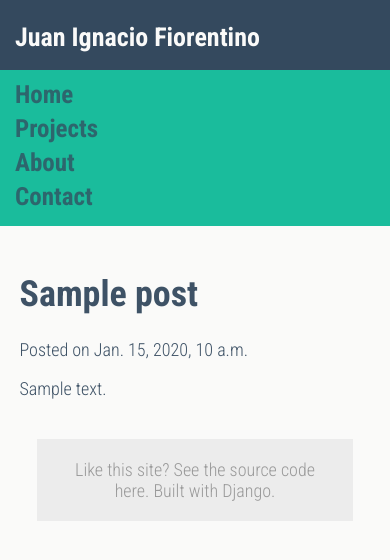
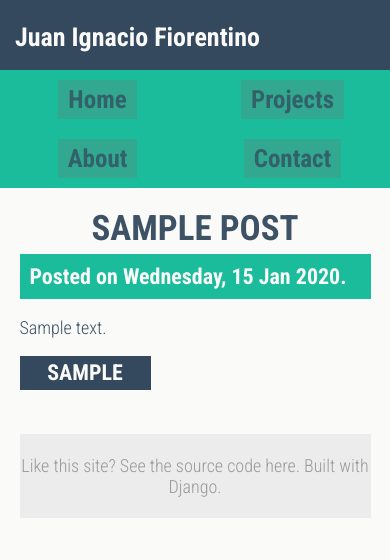
Before and after one commit to juanifioren/juanifioren-com, a Django app: a page that uses app/templates/posts/post.html in a window 390 px wide. Shown: the top 560 px of the page. Run offline with Django 3.2, Linux system fonts and the light colour scheme; tables that the repository leaves empty hold one stand-in row (values such as "Sample post"); some libraries are stand-ins or nearby versions.

Commit message:
Refactoring.

```diff
--- a/app/static/css/site.css
+++ b/app/static/css/site.css
@@ -21,6 +21,13 @@ a:hover,
 a:active {
     text-decoration: none;
     color: inherit;
+}
+
+hr {
+    border: 0;
+    height: 0;
+    border-top: 1px solid #ececec;
+    margin: 20px 0;
 }
 
 .sidebar {
@@ -96,6 +103,10 @@ a:active {
     padding: 20px 0px;
 }
 
+.content-wrapper h1 {
+    margin: 5px;
+}
+
 .footer {
    color: #9a9a9a;
    background: #ececec;
@@ -104,6 +115,46 @@ a:active {
    margin-top: 40px;
    width: 90%;
    text-align: center;
+}
+
+.post-title {
+    font-size: 55px;
+    text-align: center;
+    text-transform: uppercase;
+}
+
+.post-date {
+    background-color: #1abc9c;
+    color: #fafaf9;
+    font-size: 22px;
+    font-weight: 700;
+    padding: 10px;
+}
+
+.post-tags {
+    padding: 0;
+    list-style-type: none;
+}
+
+.post-tags li {
+    text-align: center;
+    display: inline-block;
+}
+
+.post-tags a {
+    float: left;
+    width: 6em;
+    text-decoration: none;
+    color: #fafaf9;
+    font-size: 22px;
+    font-weight: 700;
+    background-color: #34495e;
+    padding: 0.2em 0.6em;
+    border-right: 1px solid white;
+}
+
+.post-tags a:hover {
+    background-color: #1abc9c;
 }
 
 @media only screen and (max-width:768px) {
@@ -124,11 +175,22 @@ a:active {
         display: none;
     }
     .sidebar .second .menu {
-        margin-top: 0;
-        padding: 10px 15px;
+        margin: 0;
+        overflow: hidden;
+        padding: 0;
+    }
+    .sidebar .second .menu li {
+        display: inline;
+        float: left;
+        text-align: center;
+        margin: 0;
+        width: 50%;
+        padding: 15px;
     }
     .sidebar .second .menu li a {
+        background-color: rgba(50, 168, 145, 1);
         font-size: 25px;
+        padding: 5px 10px;
     }
     .sidebar img {
         display: none;
@@ -138,7 +200,14 @@ a:active {
         width: 100%;
     }
     .content-wrapper {
-        padding: 5px 0;
+        padding: 15px 0;
+    }
+    .footer {
+        padding: 3px 0;
+        width: 100%;
+    }
+    .post-title {
+        font-size: 35px;
     }
 }
 
--- a/app/templates/posts/post.html
+++ b/app/templates/posts/post.html
@@ -4,8 +4,13 @@
 
 {% block content %}
 
-    <h1><a href="">{{ post.title }}</a></h1>
-    <p>Posted on {{ post.date_posted }}</p>
-    {{ post.content | markdownify | safe }}
+    <h1 class="post-title"><a href="">{{ post.title }}</a></h1>
+    <div class="post-date">Posted on {{ post.date_posted | date:"l, d M Y" }}.</div>
+    <p>{{ post.content | markdownify | safe }}</p>
+    <ul class="post-tags">
+    	{% for tag in post.tag_list %}
+    	<li><a href="#{{ tag }}">{{ tag | upper }}</a></li>
+    	{% endfor %}
+    </ul>
 
 {% endblock %}
```
Also changed, not shown: app/templates/pages/home.html (+10 -4 lines).
